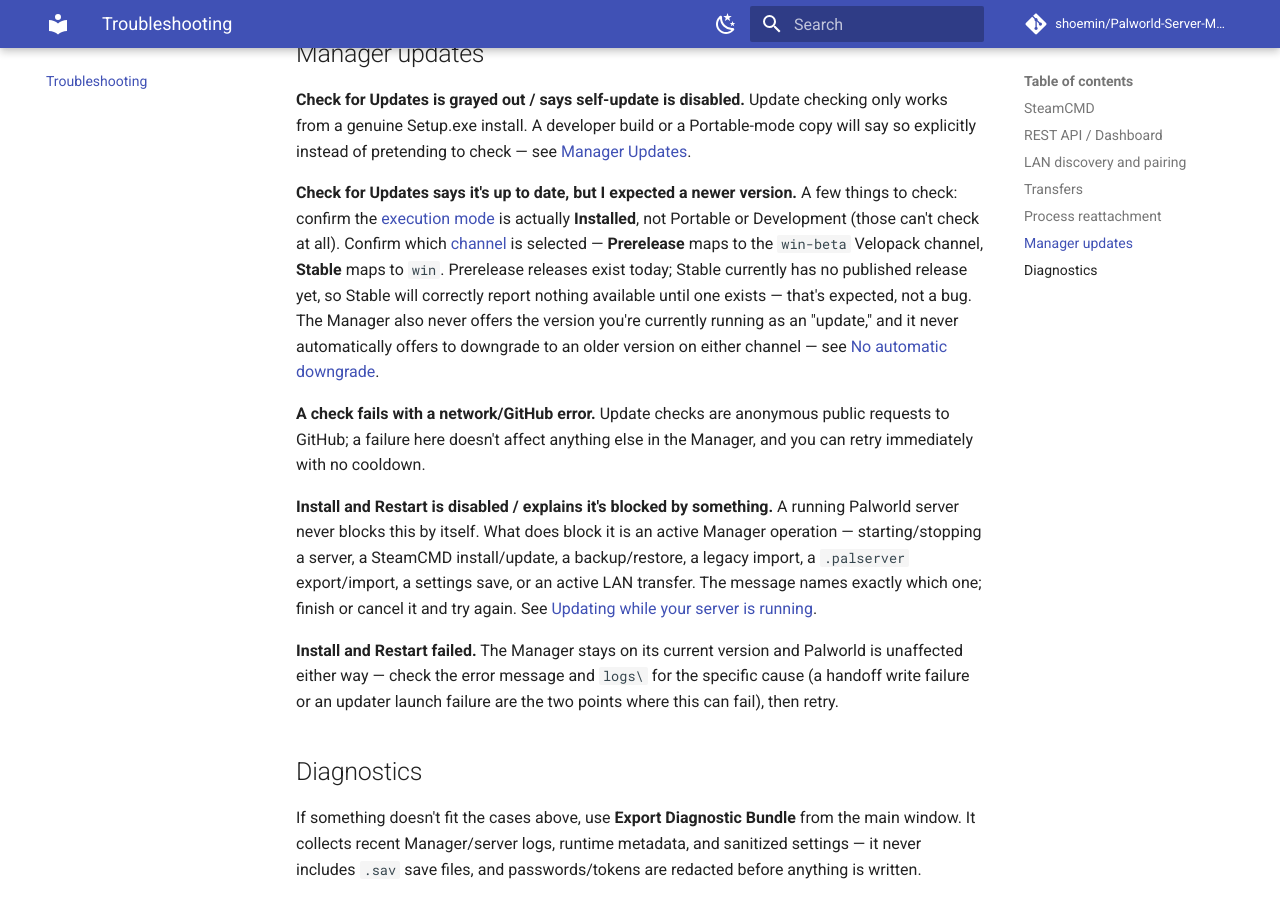
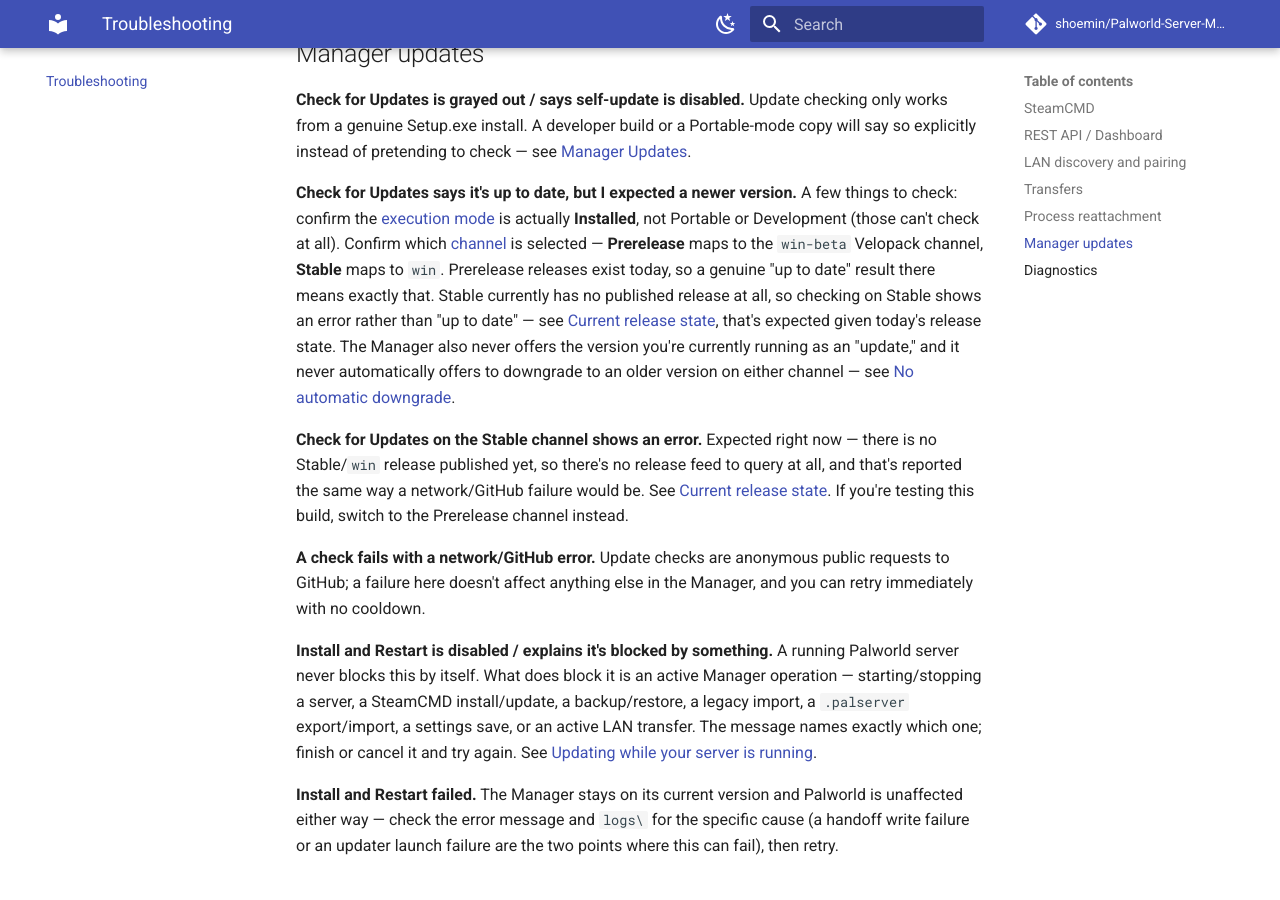
Before and after one commit to shoemin/Palworld-Server-Manager, an MkDocs documentation site: the page built from docs/troubleshooting/index.md, in a window 1280 px wide and 900 px high, scrolled down 1638 px. Built offline with MkDocs 1.6.1 and Material for MkDocs 9.7.7, drawn with Linux system fonts in a browser that asks for light colours; comment, search, counter and statistics services are not loaded.

Commit message:
Fix Stable-channel-with-no-feed behavior claim per @chatgpt-codex-connector[bot]
@chatgpt-codex-connector[bot] flagged (PR #11) that update-channels.md
claimed switching to Stable today would produce a clean "nothing available"
result. Verified against pinned Velopack 1.2.0 source
(src/lib-csharp/Sources/GithubSource.cs, GetAssetUrlFromName) and
VelopackUpdateBackend/ApplicationUpdateService: when a channel has zero
published releases, there is no release feed asset for Velopack to find at
all, so GetAssetUrlFromName throws ArgumentException rather than returning
null - that exception is not caught anywhere in VelopackUpdateBackend and
reaches ApplicationUpdateService's generic catch block, producing
UpdateState.Failed with a "Could not check for updates" message, exactly as
docs/manager-updates/checking-for-updates.md already correctly documented
elsewhere ("no matching release published yet" is one of its listed failure
causes). Fixed update-channels.md to describe the real behavior.

The identical mistake was also present in troubleshooting/index.md (my own
edit, not separately flagged by Codex) - fixed the same way there, and
added a dedicated troubleshooting entry for a Stable-channel check error.

Co-Authored-By: Claude Sonnet 5 <noreply@anthropic.com>

```diff
--- a/docs/troubleshooting/index.md
+++ b/docs/troubleshooting/index.md
@@ -36,7 +36,9 @@
 
 **Check for Updates is grayed out / says self-update is disabled.** Update checking only works from a genuine Setup.exe install. A developer build or a Portable-mode copy will say so explicitly instead of pretending to check — see [Manager Updates](../manager-updates/index.md#execution-modes).
 
-**Check for Updates says it's up to date, but I expected a newer version.** A few things to check: confirm the [execution mode](../manager-updates/index.md#execution-modes) is actually **Installed**, not Portable or Development (those can't check at all). Confirm which [channel](../manager-updates/update-channels.md) is selected — **Prerelease** maps to the `win-beta` Velopack channel, **Stable** maps to `win`. Prerelease releases exist today; Stable currently has no published release yet, so Stable will correctly report nothing available until one exists — that's expected, not a bug. The Manager also never offers the version you're currently running as an "update," and it never automatically offers to downgrade to an older version on either channel — see [No automatic downgrade](../manager-updates/update-channels.md#no-automatic-downgrade).
+**Check for Updates says it's up to date, but I expected a newer version.** A few things to check: confirm the [execution mode](../manager-updates/index.md#execution-modes) is actually **Installed**, not Portable or Development (those can't check at all). Confirm which [channel](../manager-updates/update-channels.md) is selected — **Prerelease** maps to the `win-beta` Velopack channel, **Stable** maps to `win`. Prerelease releases exist today, so a genuine "up to date" result there means exactly that. Stable currently has no published release at all, so checking on Stable shows an error rather than "up to date" — see [Current release state](../manager-updates/update-channels.md), that's expected given today's release state. The Manager also never offers the version you're currently running as an "update," and it never automatically offers to downgrade to an older version on either channel — see [No automatic downgrade](../manager-updates/update-channels.md#no-automatic-downgrade).
+
+**Check for Updates on the Stable channel shows an error.** Expected right now — there is no Stable/`win` release published yet, so there's no release feed to query at all, and that's reported the same way a network/GitHub failure would be. See [Current release state](../manager-updates/update-channels.md). If you're testing this build, switch to the Prerelease channel instead.
 
 **A check fails with a network/GitHub error.** Update checks are anonymous public requests to GitHub; a failure here doesn't affect anything else in the Manager, and you can retry immediately with no cooldown.
 
```
Also changed, not shown: docs/manager-updates/update-channels.md (+1 -1 lines).
